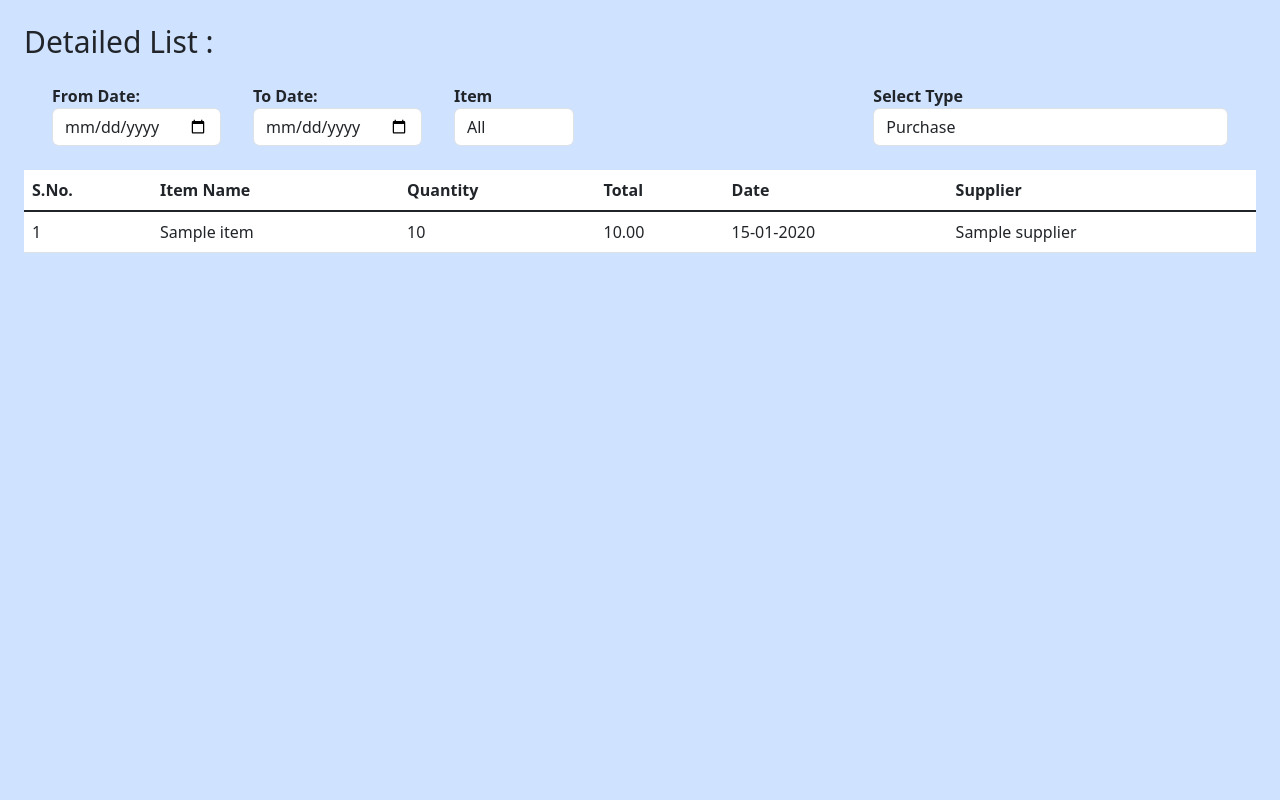
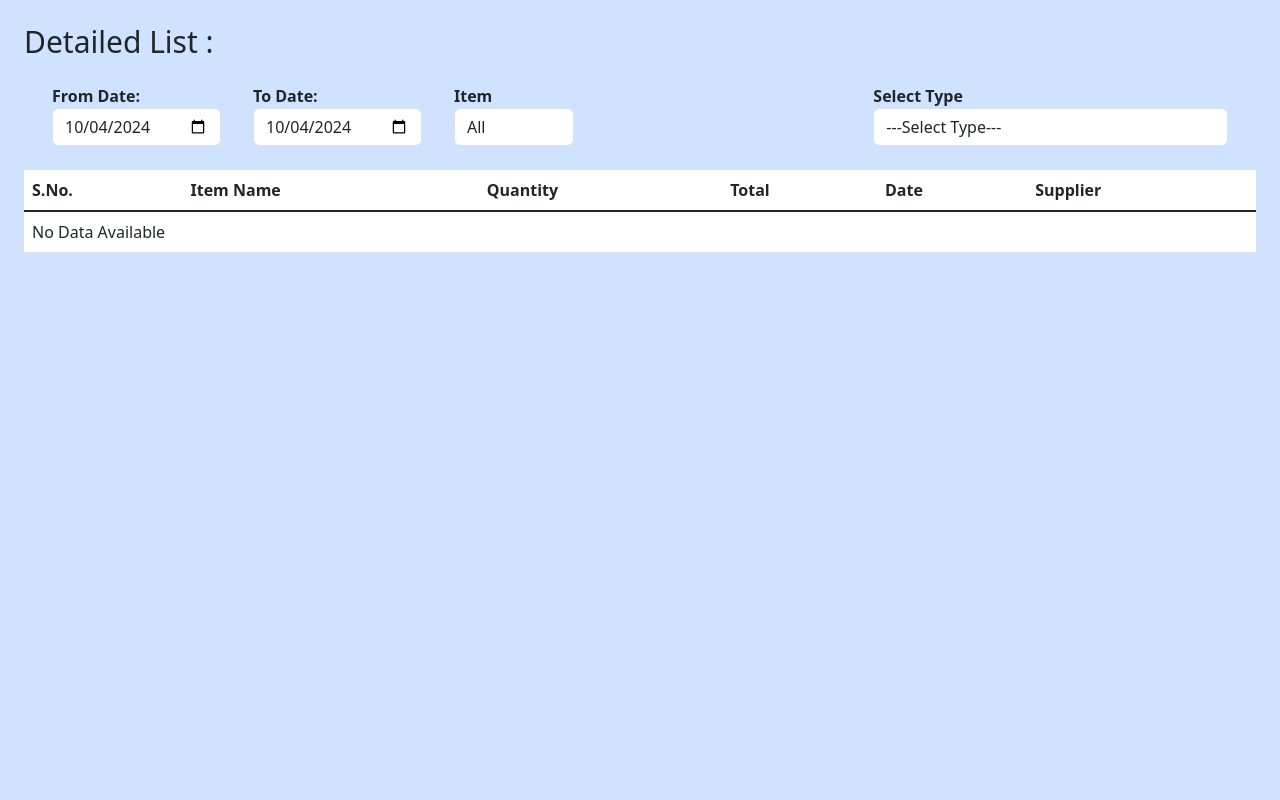
Before and after one commit to vijayakabajo/IMS_SSPL_TASK, a Django app: page /detail_report/ in a window 1280 px wide. Shown: the part 56-856 px from the top of the page. Run offline with Django 5.2, Linux system fonts and the light colour scheme; tables that the repository leaves empty hold one stand-in row (values such as "Sample post"); some libraries are stand-ins or nearby versions.

Commit message:
updatedead

```diff
--- a/master/templates/items_page.html
+++ b/master/templates/items_page.html
@@ -29,7 +29,7 @@
                     <td>₹{{ item.price }}</td>
                     <td class='flex items-center justify-center'>
                         {% if item.image %}
-                            <img src="{{ item.image.url }}" alt="Item Image" width="100" height="100">
+                            <img src="{{ item.image.url }}" alt="Item Image" width="50" height="50">
                         {% else %}
                             No image available
                         {% endif %}
@@ -71,7 +71,7 @@
                         </button>
                         <div class="modal fade" id="viewModal{{ item.id }}" tabindex="-1" aria-labelledby="viewModalLabel{{ item.id }}" aria-hidden="true">
                             <div class="modal-dialog modal-dialog-centered">
-                                <div class="modal-content">
+                                <div class="modal-content bg-primary-subtle">
                                     <div class="modal-header">
                                         <h5 class="modal-title" id="viewModalLabel{{ item.id }}">Item Details: {{ item.name }}</h5>
                                         <button type="button" class="btn-close" data-bs-dismiss="modal" aria-label="Close"></button>
--- a/master/templates/supplier_page.html
+++ b/master/templates/supplier_page.html
@@ -69,7 +69,7 @@
                         <!-- View Modal -->
                         <div class="modal fade" id="viewModal{{ supplier.id }}" tabindex="-1" aria-labelledby="viewModalLabel{{ supplier.id }}" aria-hidden="true">
                             <div class="modal-dialog modal-dialog-centered">
-                                <div class="modal-content">
+                                <div class="modal-content bg-primary-subtle">
                                     <div class="modal-header">
                                         <h6 class="modal-title" id="viewModalLabel{{ supplier.id }}"><strong>Supplier Details: </strong>{{ supplier.name }}</h6>
                                         <button type="button" class="btn-close" data-bs-dismiss="modal" aria-label="Close"></button>
--- a/operations/templates/sales.html
+++ b/operations/templates/sales.html
@@ -1,7 +1,7 @@
 {% extends "layout.html" %}
 {% block content %}
 
-<h1 class='text-3xl mb-4'>Sell Items</h1>
+<h1 class='text-3xl mb-4'>Sale Items</h1>
 <div class='container'>
 
     <form id="sales-form" method="post">
--- a/reports/templates/detail_report.html
+++ b/reports/templates/detail_report.html
@@ -1,5 +1,4 @@
-{% extends "layout.html" %}
-{% block content %}
+{% extends "layout.html" %} {% block content %}
 
 <h1 class="mb-3 text-3xl">Detailed List :</h1>
 
@@ -8,12 +7,22 @@
     <div class="col-md-8 d-flex">
       <div class="mx-3">
         <strong><label for="from_date">From Date:</label></strong>
-                <input id="from_date" type="date" onchange="filterData()" class="form-control">
+        <input
+          id="from_date"
+          type="date"
+          onchange="filterData()"
+          class="form-control"
+        />
       </div>
 
       <div class="mx-3">
         <strong><label for="to_date">To Date:</label></strong>
-                <input id="to_date" type="date" onchange="filterData()" class="form-control">
+        <input
+          id="to_date"
+          type="date"
+          onchange="filterData()"
+          class="form-control"
+        />
       </div>
 
       <div class="mx-3">
@@ -28,9 +37,14 @@
     </div>
 
     <div class="col-md-4">
-            <div class="mx-3" title='Change the type to apply the filter.'>
+      <div class="mx-3" title="Change the type to apply the filter.">
         <strong><label for="report_type">Select Type</label></strong>
-                <select id="report_type" onchange="changeType(this.value)" class="form-control">
+        <select
+          id="report_type"
+          onchange="changeType(this.value)"
+          class="form-control"
+        >
+          <option value="Select Type">---Select Type---</option>
           <option value="purchase">Purchase</option>
           <option value="sales">Sales</option>
         </select>
@@ -39,7 +53,6 @@
   </div>
 </div>
 
-<!-- Detail Table -->
 <table class="table table-responsive">
   <thead>
     <tr>
@@ -49,11 +62,9 @@
       <th scope="col">Total</th>
       <th scope="col">Date</th>
       <th scope="col" id="supplier_customer_header">Supplier</th>
-
     </tr>
   </thead>
   <tbody class="table-group-divider" id="stockTableBody">
-        <!-- Data to be filled via AJAX -->
     <tr>
       <td colspan="6">No Data Available</td>
     </tr>
@@ -63,7 +74,7 @@
 <script src="https://ajax.googleapis.com/ajax/libs/jquery/3.5.1/jquery.min.js"></script>
 
 <script>
-    let selectedType = 'purchase';
+  let selectedType = '';
 
   function changeType(type) {
       selectedType = type;
@@ -110,8 +121,15 @@
       .catch(error => console.error('Error fetching data:', error));
   }
 
+  function setDefaultDates() {
+      const today = new Date().toISOString().split('T')[0]; // Get current date in YYYY-MM-DD format
+      document.getElementById('from_date').value = today; // Set from date to today
+      document.getElementById('to_date').value = today; // Set to date to today
+  }
+
   window.onload = function() {
-        filterData();
+      {% comment %} filterData(); {% endcomment %}
+      setDefaultDates();
   };
 </script>
 
--- a/reports/views.py
+++ b/reports/views.py
@@ -6,36 +6,39 @@ from django.db.models import Q
 from django.utils.dateparse import parse_date
 from datetime import datetime
 from django.http import JsonResponse
+from django.db import connection
+
+from django.db import connection
 
 def report_page(request):
-    items = Item.objects.filter(status=1)
-    stock_data = []
-    for item in items:
-        #quantity purchased
-        total_purchased = PurchaseDetail.objects.filter(item_id=item.id).aggregate(
-            total_purchased=Sum('quantity')
-        )['total_purchased'] or 0
-
-
-        #quantity sold
-        total_sold = SalesDetail.objects.filter(item_id=item.id).aggregate(
-            total_sold=Sum('quantity')
-        )['total_sold'] or 0
-
-        # Available stock
-        available_stock = total_purchased - total_sold
-
-        stock_data.append({
-            'item_name': item.name,
-            'total_purchased': total_purchased,
-            'total_sold': total_sold,
-            'available_stock': available_stock
-        })
+    with connection.cursor() as cursor:
+        cursor.execute("""
+            SELECT i.id, i.name,
+                COALESCE(SUM(p.quantity), 0) AS total_purchased,
+                COALESCE(SUM(s.quantity), 0) AS total_sold,
+                COALESCE(SUM(p.quantity), 0) - COALESCE(SUM(s.quantity), 0) AS available_stock
+            FROM master_item i
+            LEFT JOIN operations_purchasedetail p ON p.item_id_id = i.id
+            LEFT JOIN operations_salesdetail s ON s.item_id = i.id
+            WHERE i.status = 1
+            GROUP BY i.id, i.name;
+        """)
+        stock_data = cursor.fetchall()
 
     context = {
-        'stock_data': stock_data,
+        'stock_data': [
+            {
+                'item_name': row[1],
+                'total_purchased': row[2],
+                'total_sold': row[3],
+                'available_stock': row[4]
+            }
+            for row in stock_data
+        ]
     }
-    return render(request,'stock_report.html', context)
+
+    return render(request, 'stock_report.html', context)
+
 
 
 
```
Also changed, not shown: DBdiagram.io/Untitled.png. Lines whose indentation alone changed are shown as unchanged.
